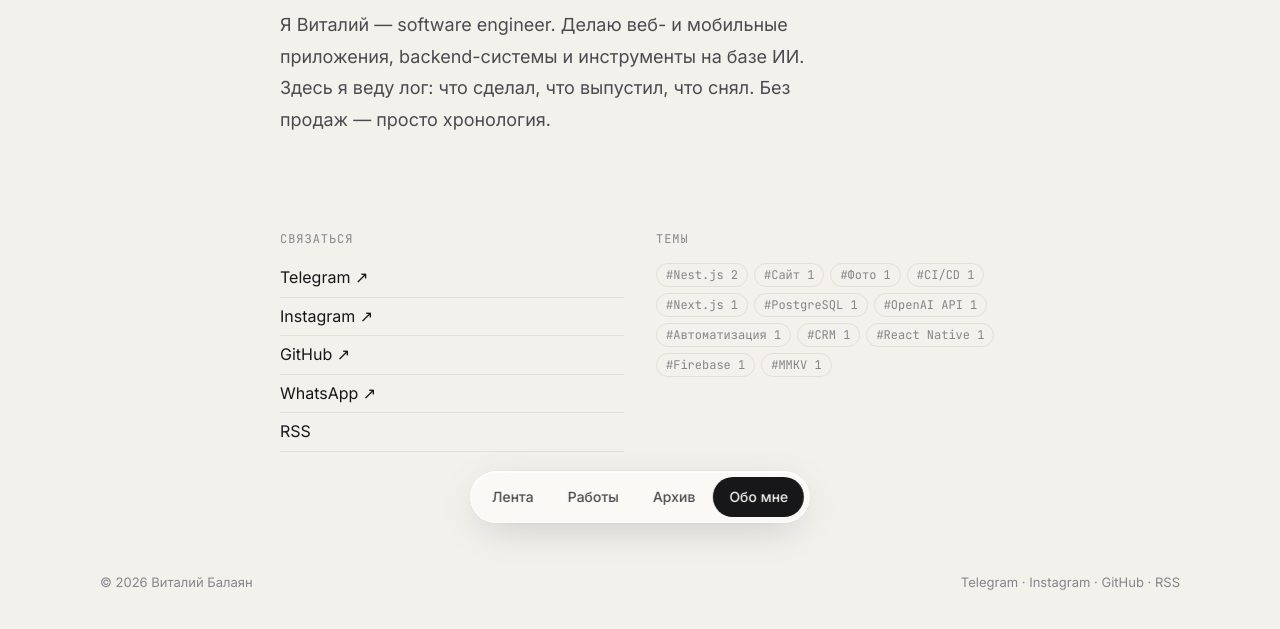
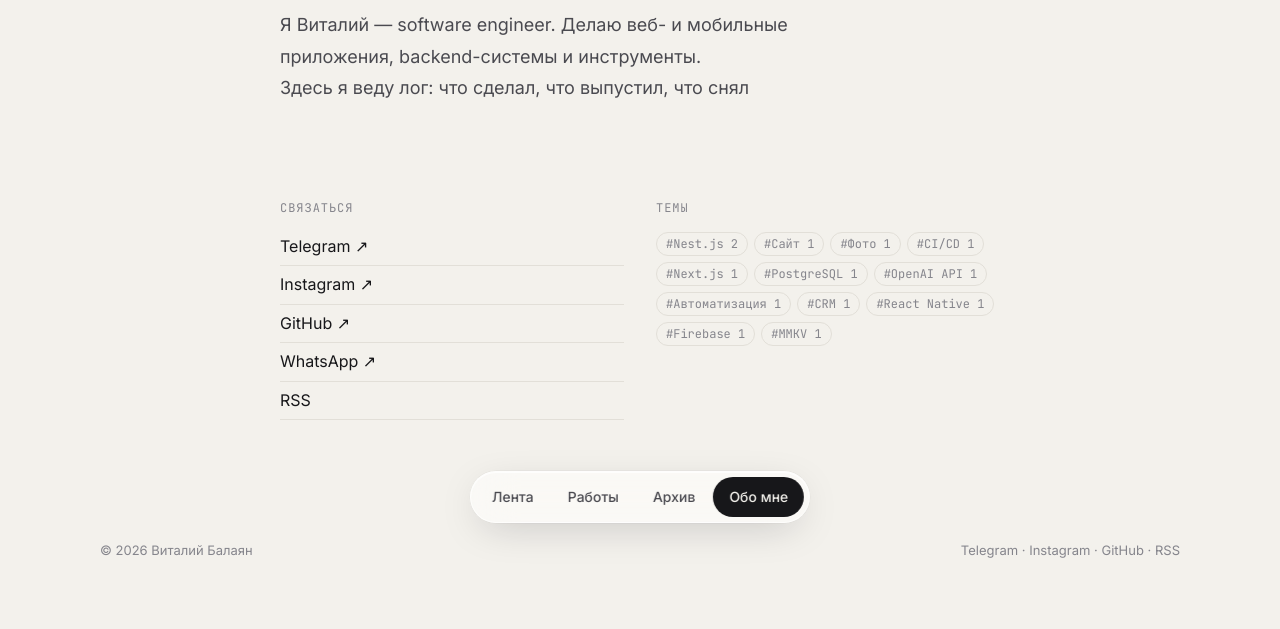
Before and after one commit to vitaliybalayan/vitaliybalayan.github.io, an Astro site: page /about in a window 1280 px wide. Shown: the part 261-890 px from the top of the page. Built offline with nearby package versions, Linux system fonts and the light colour scheme; Astro itself is replaced by a stand-in of ours.

Commit message:
Update about page copy

```diff
--- a/src/pages/about.astro
+++ b/src/pages/about.astro
@@ -9,8 +9,8 @@ const tags = getTags(await getPosts()).slice(0, 12);
     <section class="intro">
       <h1>Обо мне</h1>
       <div class="prose">
-        <p>Я Виталий — software engineer. Делаю веб- и мобильные приложения, backend-системы и инструменты на базе ИИ.</p>
-        <p>Здесь я веду лог: что сделал, что выпустил, что снял. Без продаж — просто хронология.</p>
+        <p>Я Виталий — software engineer. Делаю веб- и мобильные приложения, backend-системы и инструменты.</p>
+        <p>Здесь я веду лог: что сделал, что выпустил, что снял</p>
       </div>
     </section>
 
```
